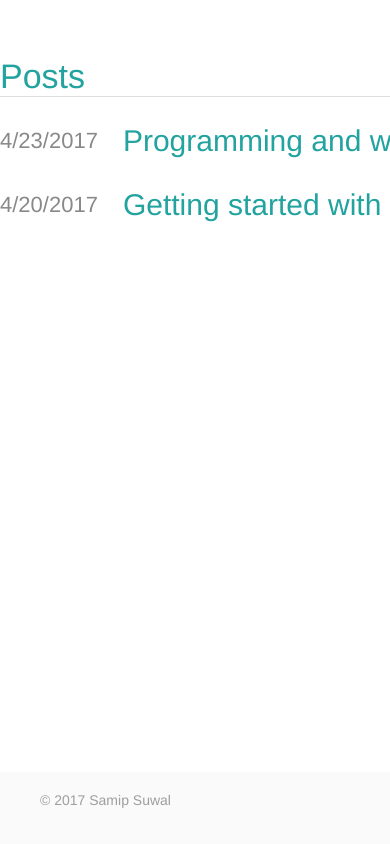
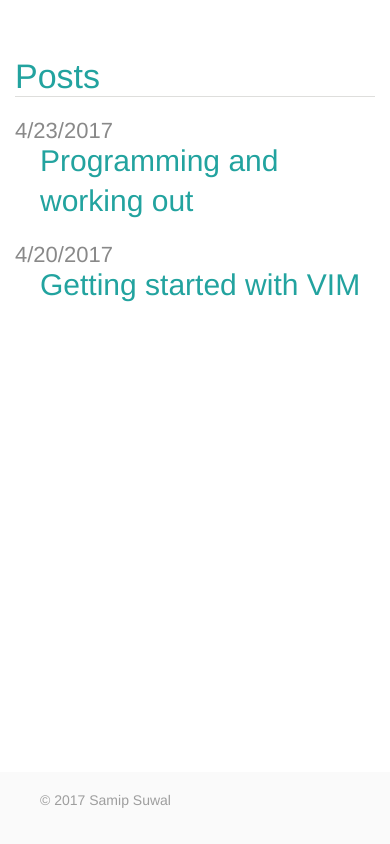
Before and after one commit to samipsuwal/samipsuwal.github.io, a plain HTML site: page blog.html in a window 390 px wide. Drawn offline with nearby package versions, Linux system fonts and the light colour scheme.

Commit message:
- added margin for mobile

```diff
--- a/styles.css
+++ b/styles.css
@@ -287,6 +287,16 @@ a img{
     .material-icons {
         display: none;
     }
+
+
+    .centered-body {
+        /*display: flex;*/
+        /*flex-flow: row wrap;*/
+
+        width: 65em;
+        margin: 0 auto;
+    }
+
 }
 
 /**** Mobile layout ****/
@@ -298,6 +308,10 @@ a img{
   .samip-title {
     display: none !important;
   }
+
+    .centered-body {
+        margin:0 15px;
+    }
 
   /* WebViews in iOS 9 break the "~" operator, and WebViews in OS X 10.10 break
      consecutive "+" operators in some cases. Therefore, we need to use both
@@ -343,14 +357,6 @@ a img{
   .samip-footer .mdl-mega-footer--bottom-section {
     display: none;
   }
-}
-
-.centered-body {
-    /*display: flex;*/
-    /*flex-flow: row wrap;*/
-
-    width: 65em;
-    margin: 0 auto;
 }
 
 .about-header {
```
